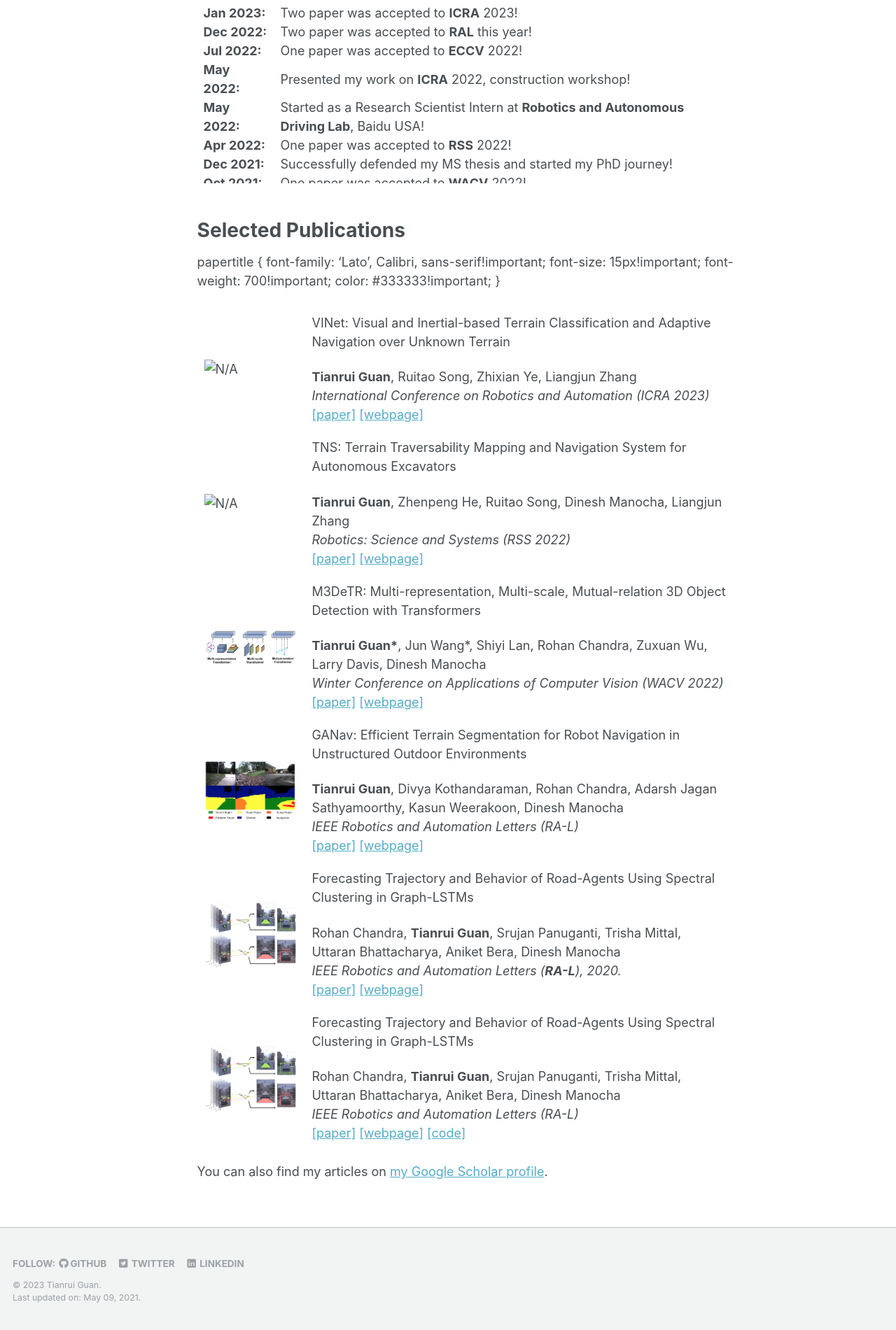
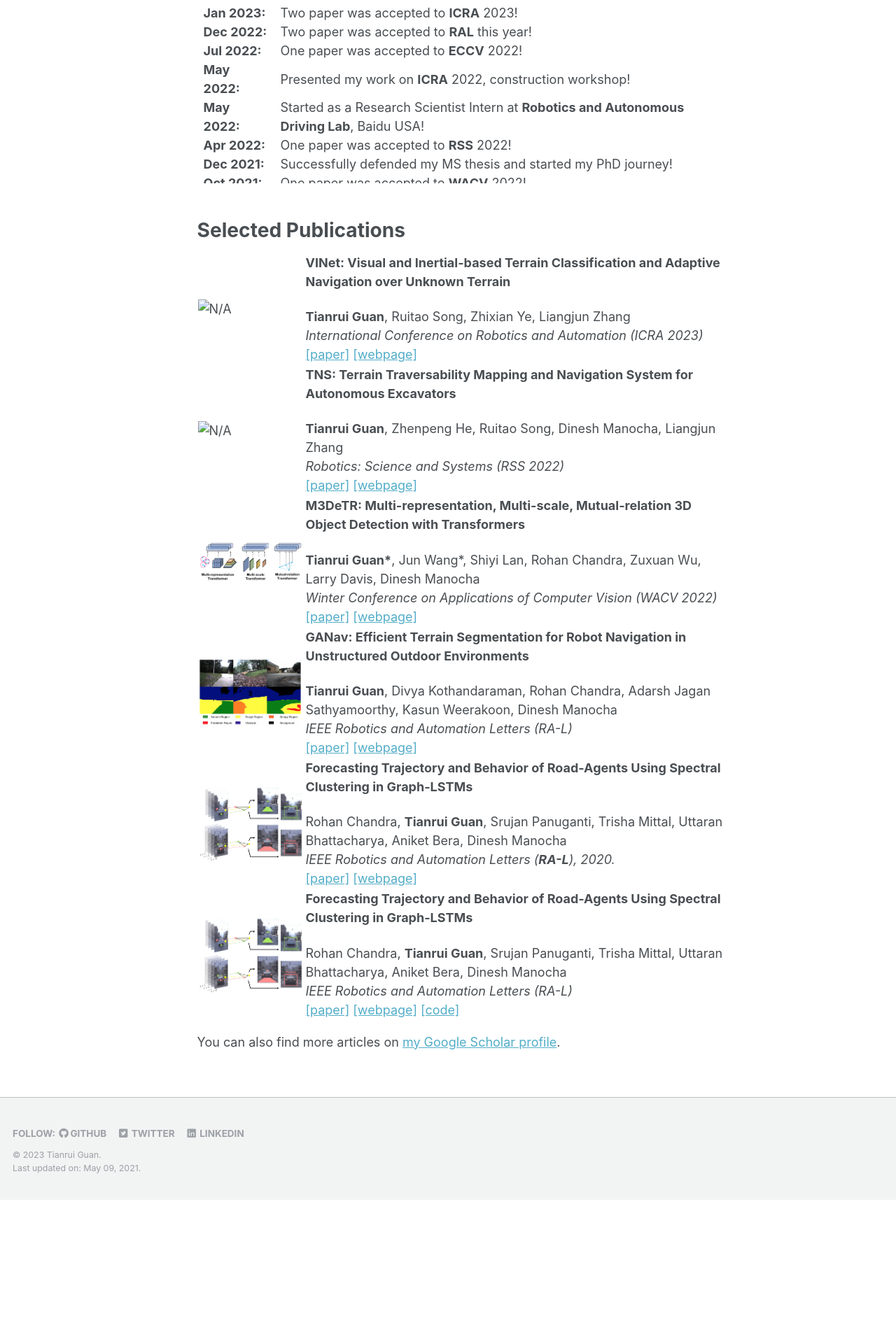
Before and after one commit to rayguan97/rayguan97.github.io, a Jekyll site: the page built from _pages/about.md, in a window 1280 px wide. Shown: the part 919-2820 px from the top of the page at 70% size. Built offline with Jekyll 4.4.1, drawn with Linux system fonts in a browser that asks for light colours; after the commit the page ends 2634 px from its top, so only the background shows below that.

Commit message:
add new paper list style

```diff
--- a/_includes/archive-compact.html
+++ b/_includes/archive-compact.html
@@ -1,6 +1,6 @@
 
 
-<table style="width:100%;border:0px;border-spacing:0px;border-collapse:separate;margin-right:auto;margin-left:auto;">
+<table style="font-size:14px;width:100%;border:0px;border-spacing:0px;border-collapse:separate;margin-right:auto;margin-left:auto;">
   <tbody>
     {% for post in site.publications reversed %}
       {% if post.header.teaser %}
@@ -14,12 +14,12 @@
         {% assign title = post.title %}
       {% endif %}
     <tr onmouseout="nightsight_stop()" onmouseover="nightsight_start()">
-      <td style="padding:10px;width:20%;vertical-align:middle">
+      <td style="padding:1px;width:20%;vertical-align:middle">
           <img src="{{ post.teaser }}" alt="N/A" style="border-style: none" width="220">
         </td>
-        <td style="padding:10px;width:80%;vertical-align:middle">
+        <td style="padding:1px;width:80%;vertical-align:middle">
           <p>
-          <papertitle>{{ title }}
+          <papertitle><b>{{ title }}</b>
           </papertitle>
           </p>
           {% if post.authors %}
--- a/_pages/about.md
+++ b/_pages/about.md
@@ -76,19 +76,13 @@ td, th {
 Selected Publications<a id="pub"></a>
 ======
 
-papertitle {
-  font-family: 'Lato', Calibri, sans-serif!important;
-  font-size: 15px!important;
-  font-weight: 700!important;
-  color: #333333!important;
-}
 
 {% include base_path %}
 
 {% include archive-compact.html %}
 
 
-You can also find my articles on <a href="{{ site.author.googlescholar }}">my Google Scholar profile</a>.
+You can also find more articles on <a href="{{ site.author.googlescholar }}">my Google Scholar profile</a>.
 
 <!-- template -->
 <!-- <table style="width:100%;border:0px;border-spacing:0px;border-collapse:separate;margin-right:auto;margin-left:auto;"><tbody>
```
Also changed, not shown: _pages/publications.md (+1 -1 lines).
